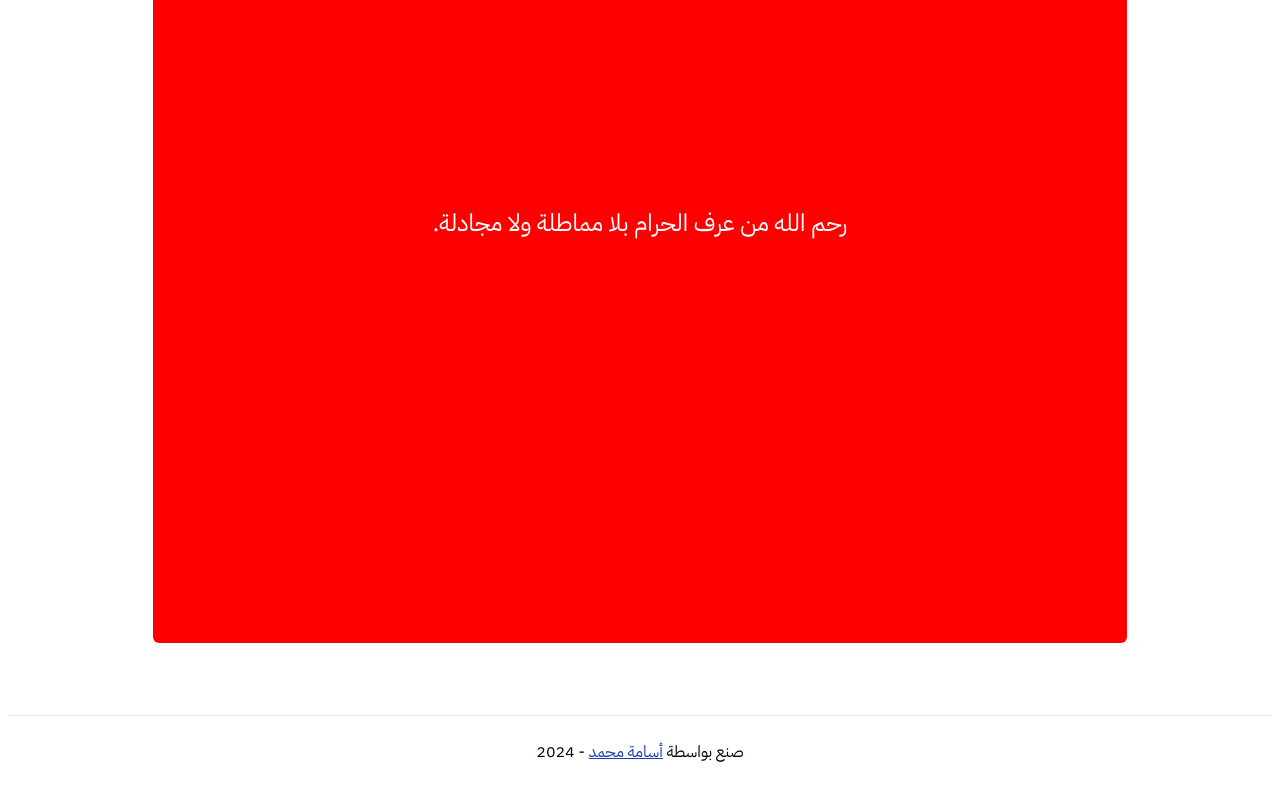
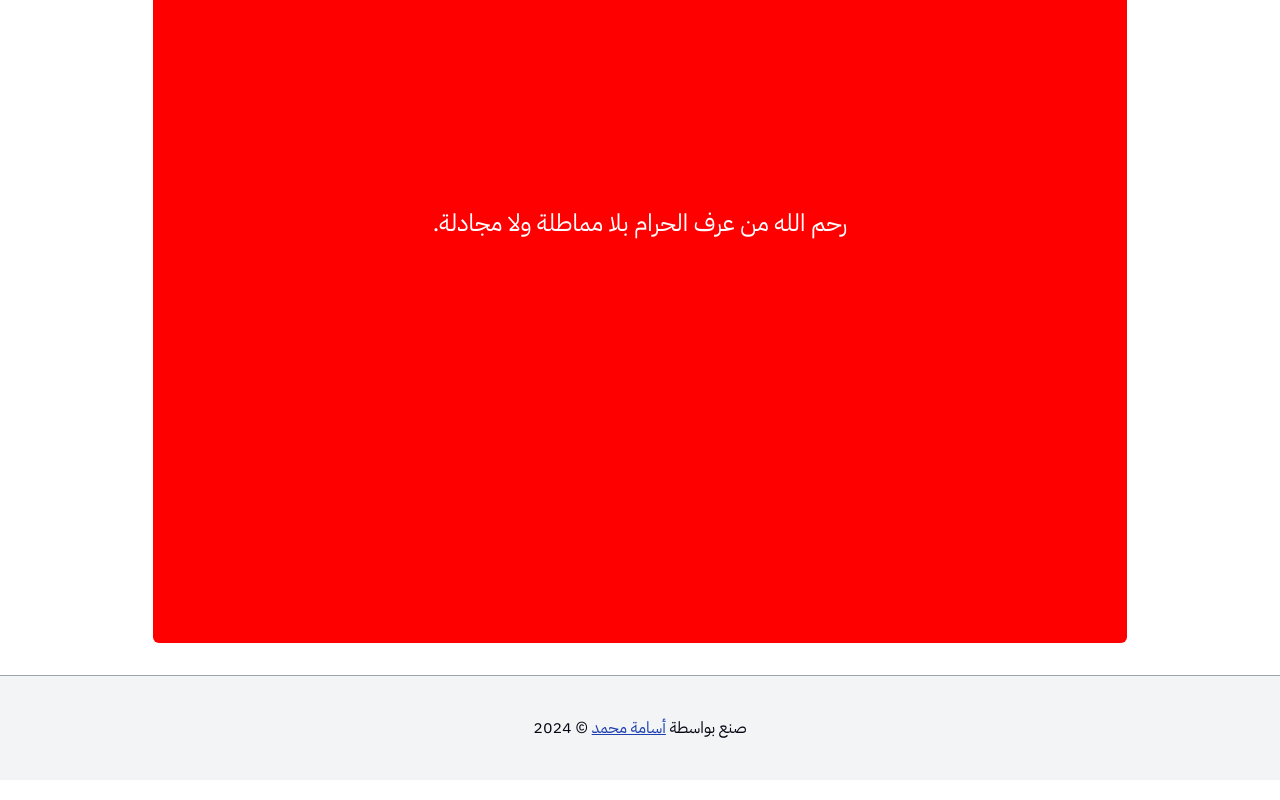
Before and after one commit to osama-mhmd/eqtibas, a Next.js app: page /new in a window 1280 px wide. Shown: the part 4336-5136 px from the top of the page. Built offline with nearby package versions, Linux system fonts and the light colour scheme; a web font is replaced by a local one.

Commit message:
fix/footer

```diff
--- a/src/app/layout.tsx
+++ b/src/app/layout.tsx
@@ -16,7 +16,21 @@ export default function RootLayout({
 }>) {
   return (
     <html lang="ar" dir="rtl">
-      <body className={ibm.className}>{children}</body>
+      <body className={ibm.className}>
+        {children}
+        <footer className="bg-gray-100 border-t border-t-gray-400">
+          <div className="py-10 container mx-auto text-center px-2">
+            صنع بواسطة{" "}
+            <a
+              className="underline text-blue-800"
+              href="https://os-mhmd.vercel.app"
+            >
+              أسامة محمد
+            </a>{" "}
+            &copy; 2024
+          </div>
+        </footer>
+      </body>
     </html>
   );
 }
--- a/src/app/new/page.tsx
+++ b/src/app/new/page.tsx
@@ -63,20 +63,6 @@ export default function New() {
         </div>
       </section>
       <Gallery />
-      <footer>
-        <div className="py-10 container mx-auto text-center px-2">
-          <hr />
-          <br />
-          صنع بواسطة{" "}
-          <a
-            className="underline text-blue-800"
-            href="https://os-mhmd.vercel.app"
-          >
-            أسامة محمد
-          </a>{" "}
-          - 2024
-        </div>
-      </footer>
     </main>
   );
 }
```
